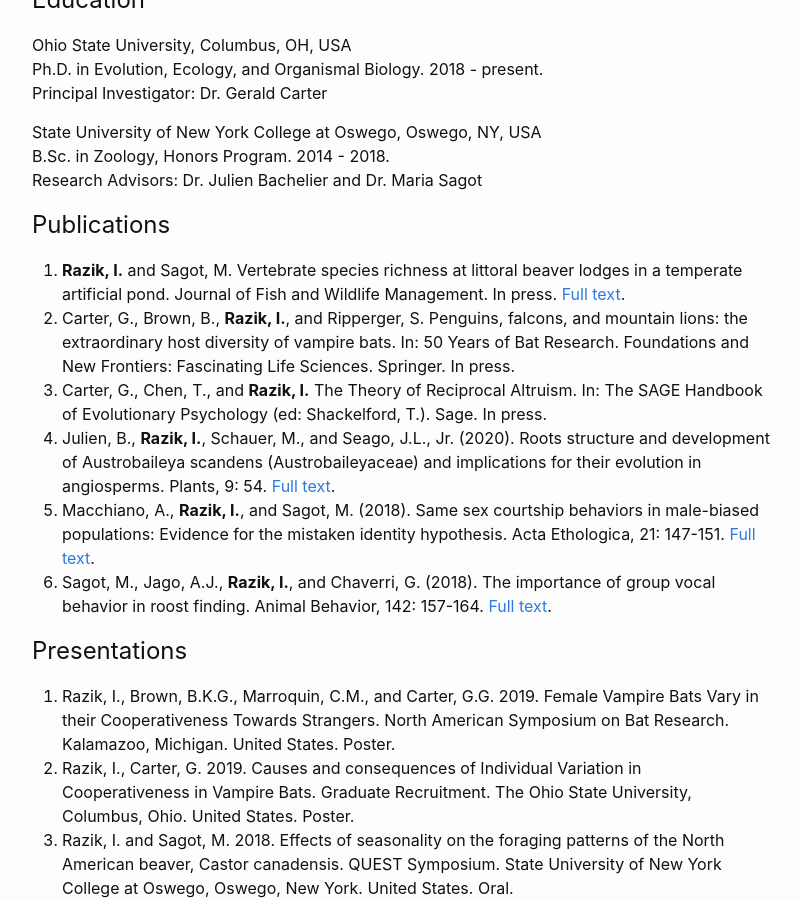
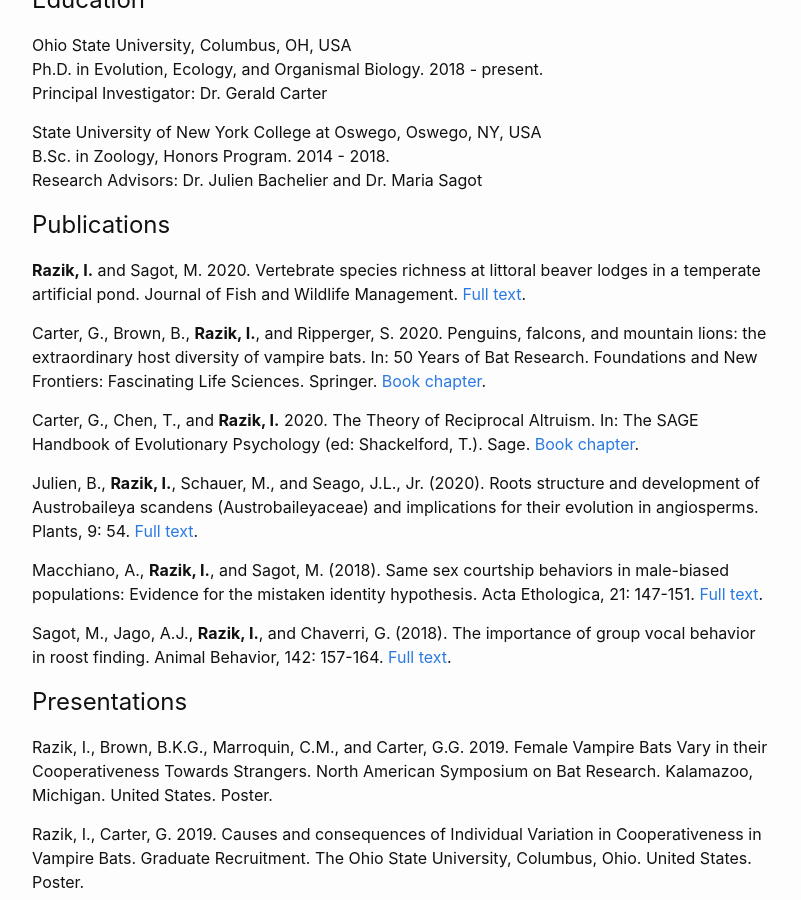
Before and after one commit to imranrazik/imranrazik.github.io, a Jekyll site: the page built from CV.md, in a window 1280 px wide and 900 px high, scrolled down 418 px. Shown: the whole window, without its empty margins (238-1039 px from the left). Built offline with Jekyll 4.4.1, drawn with Linux system fonts in a browser that asks for light colours; our own code applies the rules of GitHub Pages for plain Markdown files.

Commit message:
Update CV.md

```diff
--- a/CV.md
+++ b/CV.md
@@ -21,21 +21,32 @@
 Research Advisors: Dr. Julien Bachelier and Dr. Maria Sagot
 
 ## Publications
-1. **Razik, I.** and Sagot, M. Vertebrate species richness at littoral beaver lodges in a temperate artificial pond. Journal of Fish and Wildlife Management. In press. [Full text](https://doi.org/10.3996/092019-JFWM-078).
-2. Carter, G., Brown, B., **Razik, I.**, and Ripperger, S. Penguins, falcons, and mountain lions: the extraordinary host diversity of vampire bats. In: 50 Years of Bat Research. Foundations and New Frontiers: Fascinating Life Sciences. Springer. In press.
-3. Carter, G., Chen, T., and **Razik, I.** The Theory of Reciprocal Altruism. In: The SAGE Handbook of Evolutionary Psychology (ed: Shackelford, T.). Sage. In press.
-4. Julien, B., **Razik, I.**, Schauer, M., and Seago, J.L., Jr. (2020). Roots structure and development of Austrobaileya scandens (Austrobaileyaceae) and implications for their evolution in angiosperms. Plants, 9: 54. [Full text](https://www.mdpi.com/2223-7747/9/1/54/htm).
-5. Macchiano, A., **Razik, I.**, and Sagot, M. (2018). Same sex courtship behaviors in male-biased populations: Evidence for the mistaken identity hypothesis. Acta Ethologica, 21: 147-151. [Full text](https://www.researchgate.net/publication/325856295_Same-sex_courtship_behaviors_in_male-biased_populations_evidence_for_the_mistaken_identity_hypothesis).
-6. Sagot, M., Jago, A.J., **Razik, I.**, and Chaverri, G. (2018). The importance of group vocal behavior in roost finding. Animal Behavior, 142: 157-164. [Full text](https://www.researchgate.net/publication/326447054_The_importance_of_group_vocal_behaviour_in_roost_finding).
+**Razik, I.** and Sagot, M. 2020. Vertebrate species richness at littoral beaver lodges in a temperate artificial pond. Journal of Fish and Wildlife Management. [Full text](https://doi.org/10.3996/092019-JFWM-078). <br/>
+
+Carter, G., Brown, B., **Razik, I.**, and Ripperger, S. 2020. Penguins, falcons, and mountain lions: the extraordinary host diversity of vampire bats. In: 50 Years of Bat Research. Foundations and New Frontiers: Fascinating Life Sciences. Springer. [Book chapter](https://www.springer.com/gp/book/9783030547264). <br/>
+
+Carter, G., Chen, T., and **Razik, I.** 2020. The Theory of Reciprocal Altruism. In: The SAGE Handbook of Evolutionary Psychology (ed: Shackelford, T.). Sage. [Book chapter](https://us.sagepub.com/en-us/nam/the-sage-handbook-of-evolutionary-psychology/book267398#contents). <br/>
+
+Julien, B., **Razik, I.**, Schauer, M., and Seago, J.L., Jr. (2020). Roots structure and development of Austrobaileya scandens (Austrobaileyaceae) and implications for their evolution in angiosperms. Plants, 9: 54. [Full text](https://www.mdpi.com/2223-7747/9/1/54/htm). <br/>
+
+Macchiano, A., **Razik, I.**, and Sagot, M. (2018). Same sex courtship behaviors in male-biased populations: Evidence for the mistaken identity hypothesis. Acta Ethologica, 21: 147-151. [Full text](https://www.researchgate.net/publication/325856295_Same-sex_courtship_behaviors_in_male-biased_populations_evidence_for_the_mistaken_identity_hypothesis). <br/>
+
+Sagot, M., Jago, A.J., **Razik, I.**, and Chaverri, G. (2018). The importance of group vocal behavior in roost finding. Animal Behavior, 142: 157-164. [Full text](https://www.researchgate.net/publication/326447054_The_importance_of_group_vocal_behaviour_in_roost_finding). <br/>
 
 ## Presentations
-1. Razik, I., Brown, B.K.G., Marroquin, C.M., and Carter, G.G. 2019. Female Vampire Bats Vary in their Cooperativeness Towards Strangers. North American Symposium on Bat Research. Kalamazoo, Michigan. United States. Poster.
-2. Razik, I., Carter, G. 2019. Causes and consequences of Individual Variation in Cooperativeness in Vampire Bats. Graduate Recruitment. The Ohio State University, Columbus, Ohio. United States. Poster.
-3. Razik, I. and Sagot, M. 2018. Effects of seasonality on the foraging patterns of the North American beaver, Castor canadensis. QUEST Symposium. State University of New York College at Oswego, Oswego, New York. United States. Oral.
-4. Razik, I. and Sagot, M. 2017. Effects of seasonality on the foraging patterns of the North American beaver, Castor canadensis. Rice Creek Associates Annual Social. Rice Creek Field Station, Oswego, New York. United States. Oral.
-5. Sagot, M., Jago, A.J., Razik, I., and Chaverri, G. 2016. Being Loud Won’t Help You Find Your House: Contact-call Rates and Roost Finding in Thyroptera tricolor. North American Symposium on Bat Research. San Antonio, Texas. United States. Poster.
-6. Bachelier, J., Razik, I., Sanchez, F., and Seago, J.L. 2015. The root of Austrobaileya scandens (Austrobaileyaceae) and its implications for the evolution of root structure and development in seed plants. Botany Annual Conference. Edmonton, Alberta. Canada. Oral.
-7. Seago, J.L., Yang, C., Zhang, X., Bachelier, J., Yuan, L., Ai, X., and Razik, I. 2015. Anatomical Aspects of Nymphaeales That Ed Schneider Did Not Do – Mostly Under Water. Botany Annual Conference. Edmonton, Alberta. Canada. Colloqium.
+Razik, I., Brown, B.K.G., Marroquin, C.M., and Carter, G.G. 2019. Female Vampire Bats Vary in their Cooperativeness Towards Strangers. North American Symposium on Bat Research. Kalamazoo, Michigan. United States. Poster. <br/>
+
+Razik, I., Carter, G. 2019. Causes and consequences of Individual Variation in Cooperativeness in Vampire Bats. Graduate Recruitment. The Ohio State University, Columbus, Ohio. United States. Poster. <br/>
+
+Razik, I. and Sagot, M. 2018. Effects of seasonality on the foraging patterns of the North American beaver, Castor canadensis. QUEST Symposium. State University of New York College at Oswego, Oswego, New York. United States. Oral. <br/>
+
+Razik, I. and Sagot, M. 2017. Effects of seasonality on the foraging patterns of the North American beaver, Castor canadensis. Rice Creek Associates Annual Social. Rice Creek Field Station, Oswego, New York. United States. Oral. <br/>
+
+Sagot, M., Jago, A.J., Razik, I., and Chaverri, G. 2016. Being Loud Won’t Help You Find Your House: Contact-call Rates and Roost Finding in Thyroptera tricolor. North American Symposium on Bat Research. San Antonio, Texas. United States. Poster. <br/>
+
+Bachelier, J., Razik, I., Sanchez, F., and Seago, J.L. 2015. The root of Austrobaileya scandens (Austrobaileyaceae) and its implications for the evolution of root structure and development in seed plants. Botany Annual Conference. Edmonton, Alberta. Canada. Oral. <br/>
+
+Seago, J.L., Yang, C., Zhang, X., Bachelier, J., Yuan, L., Ai, X., and Razik, I. 2015. Anatomical Aspects of Nymphaeales That Ed Schneider Did Not Do – Mostly Under Water. Botany Annual Conference. Edmonton, Alberta. Canada. Colloqium. <br/>
 
 ## Grants and Fellowships
 - American Society of Mammalogists
```
